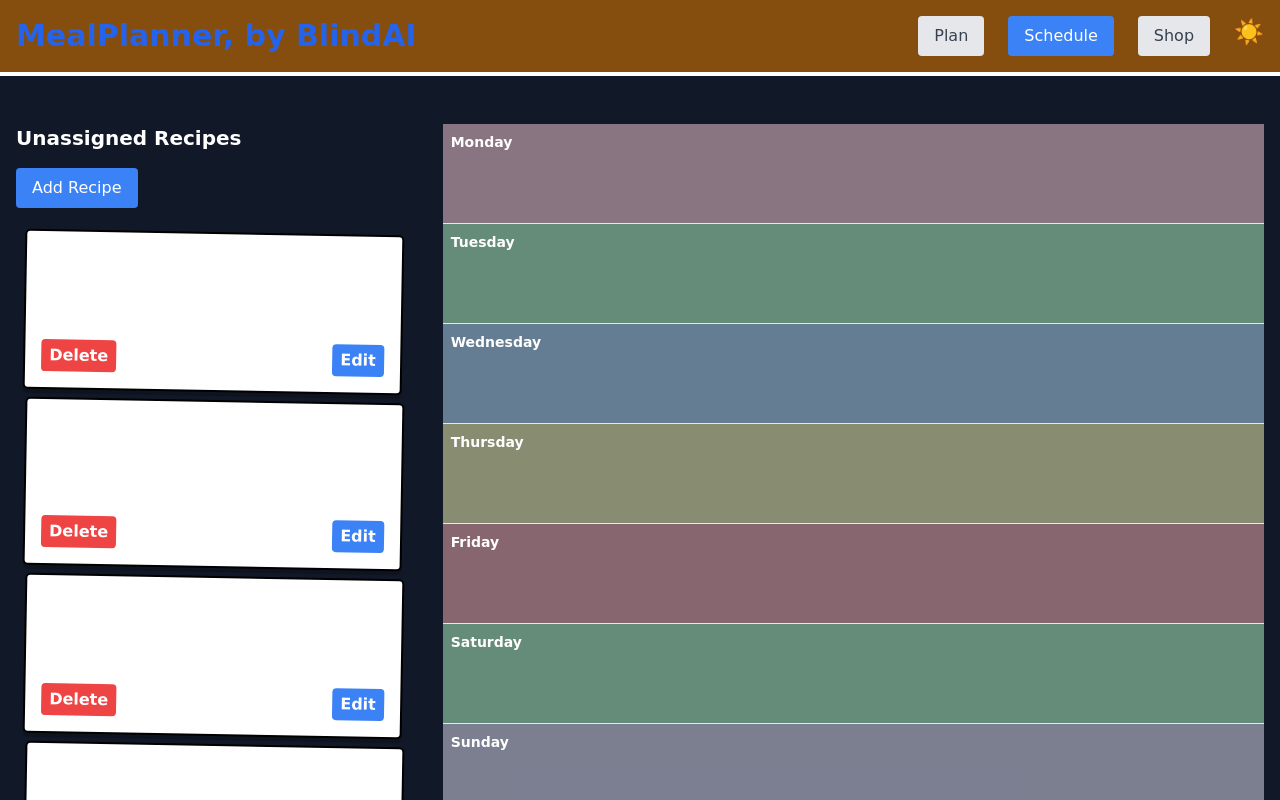
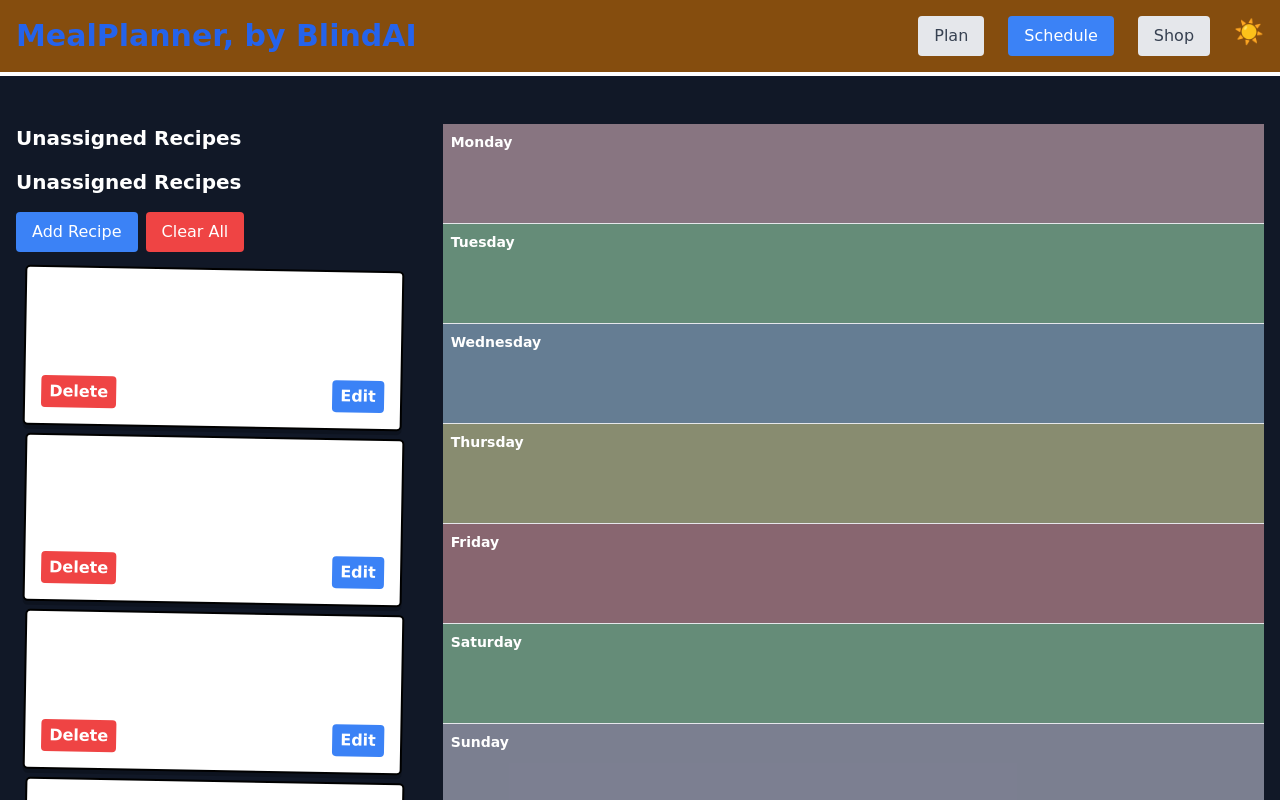
Before and after one commit to Arcadesys/mealplanner, a Next.js app: page / in a window 1280 px wide. Built offline with nearby package versions, Linux system fonts and the light colour scheme.

Commit message:
added button placeholders

```diff
--- a/app/components/PlanView.tsx
+++ b/app/components/PlanView.tsx
@@ -64,6 +64,11 @@ const PlanView: React.FC = () => {
   // Add this function to handle closing the modal
   const handleCloseRecipe = () => {
     setSelectedRecipe(null);
+  };
+
+  const handleGenerateMealPlan = () => {
+    // TODO: Implement meal plan generation logic
+    console.log("Generating meal plan...");
   };
 
   return (
@@ -188,12 +193,21 @@ const PlanView: React.FC = () => {
               />
             </div>
 
+            <div className="flex justify-between items-center mt-8">
               <button
                 type="submit"
                 className="bg-blue-500 text-white px-4 py-2 rounded hover:bg-blue-600 dark:bg-blue-600 dark:hover:bg-blue-700"
               >
                 Plan Meals
               </button>
+              <button
+                type="button"
+                onClick={handleGenerateMealPlan}
+                className="bg-green-500 text-white px-6 py-3 text-lg font-bold rounded hover:bg-green-600 dark:bg-green-600 dark:hover:bg-green-700 transition-colors duration-200"
+              >
+                Generate My Meal Plan
+              </button>
+            </div>
           </form>
         </div>
         <div className="w-1/3 p-4 overflow-y-auto border-l border-gray-200 dark:border-gray-700">
--- a/app/components/UnassignedRecipes.tsx
+++ b/app/components/UnassignedRecipes.tsx
@@ -114,14 +114,29 @@ const UnassignedRecipes: React.FC<{ recipes: Recipe[], setRecipes: React.Dispatc
     setIsFullRecipeViewOpen(true);
   }, []);
 
+  const handleClearAll = () => {
+    if (window.confirm('Are you sure you want to clear all recipes? This action cannot be undone.')) {
+      setRecipes([]);
+    }
+  };
+
   return (
     <div>
-      <button
-        onClick={() => setIsAddingRecipe(true)}
-        className="mb-4 px-4 py-2 bg-blue-500 text-white rounded hover:bg-blue-600"
-      >
-        Add Recipe
-      </button>
+      <h2 className="text-xl font-bold mb-4">Unassigned Recipes</h2>
+      <div className="mb-4 flex space-x-2">
+        <button
+          onClick={handleAddRecipe}
+          className="bg-blue-500 text-white px-4 py-2 rounded hover:bg-blue-600"
+        >
+          Add Recipe
+        </button>
+        <button
+          onClick={handleClearAll}
+          className="bg-red-500 text-white px-4 py-2 rounded hover:bg-red-600"
+        >
+          Clear All
+        </button>
+      </div>
 
       <Droppable droppableId="unassigned">
         {(provided) => (
```
Lines whose indentation alone changed are shown as unchanged.
